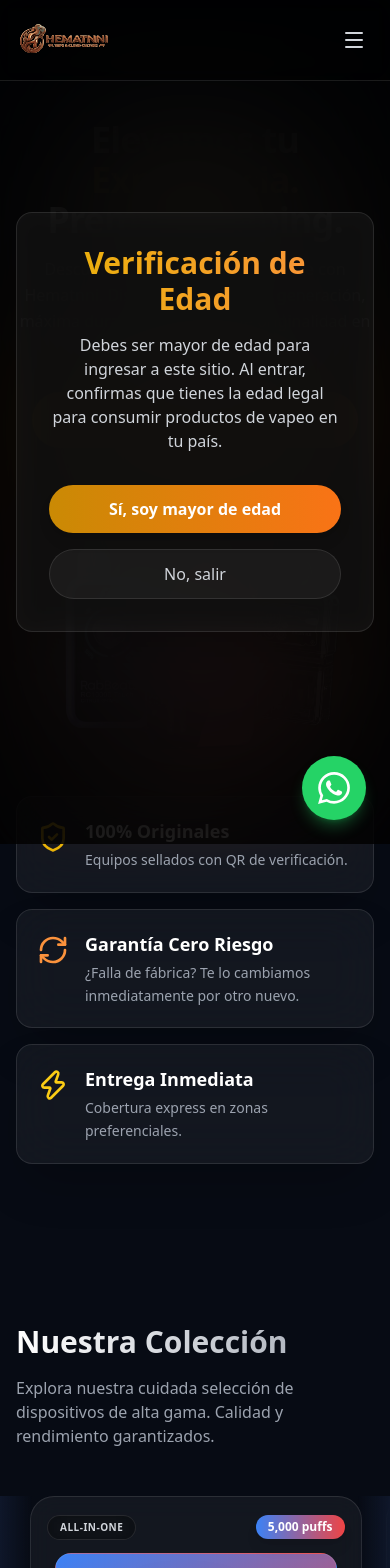
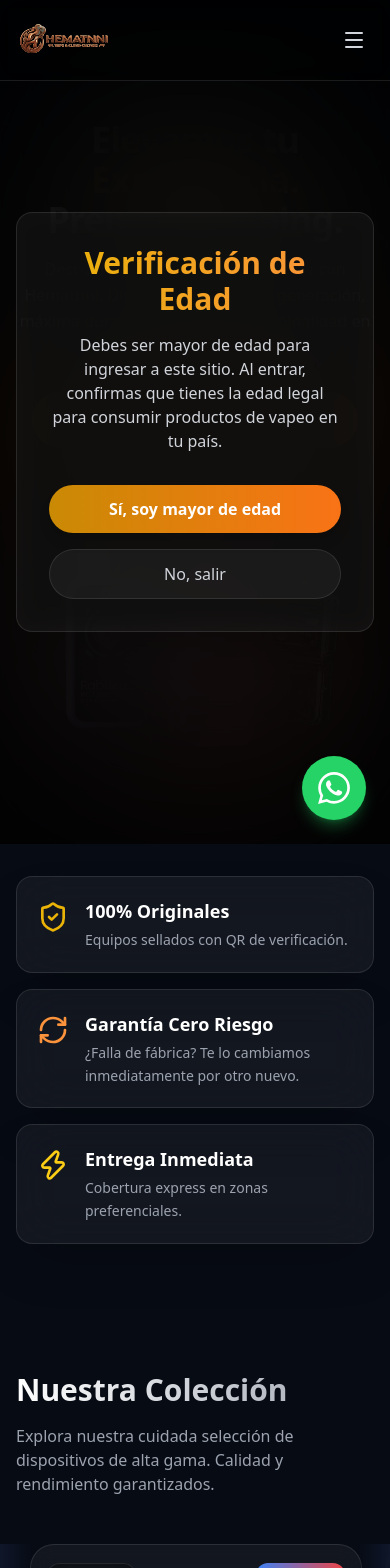
Before and after one commit to hacaizacr/hematnni, a React (Vite) app: page / in a window 390 px wide. Shown: the top 1568 px of the page. Built offline with nearby package versions, Linux system fonts and the light colour scheme.

Commit message:
fix: solucion a superposicion en desktop y stock full

```diff
--- a/src/components/TrustBadges.jsx
+++ b/src/components/TrustBadges.jsx
@@ -21,7 +21,7 @@ const TrustBadges = () => {
   ];
 
   return (
-    <section className="relative -mt-12 md:-mt-24 z-20 max-w-7xl mx-auto px-4 sm:px-6 lg:px-8 mb-16 md:mb-24">
+    <section className="relative z-20 max-w-7xl mx-auto px-4 sm:px-6 lg:px-8 py-8 md:py-16">
       <div className="grid grid-cols-1 md:grid-cols-3 gap-4 md:gap-6">
         {badges.map((badge, index) => (
           <div key={index} className="bg-white/5 backdrop-blur-xl border border-white/10 rounded-2xl p-5 flex items-start gap-4 hover:bg-white/10 transition-colors shadow-2xl">
--- a/src/data/products.json
+++ b/src/data/products.json
@@ -5,7 +5,7 @@
   { "id": "3", "name": "Dummy Vape", "shortDescription": "Sabor intenso y divertido", "description": "Inspirado en 6ix9ine. Destaca por sus sabores explosivos y una consistencia impecable al vapear.", "puffs": "8,000 puffs", "price": 9.00, "type": "All-in-One", "imagePlaceholder": "gradient-rainbow", "image": "/assets/vapes/dummy-vape.webp" },
   { "id": "4", "name": "Tyson", "shortDescription": "Potencia pura", "description": "El campeón de los pesos pesados. Batería robusta y calada intensa para quienes buscan máxima potencia.", "puffs": "8,000 puffs", "price": 9.00, "type": "All-in-One", "imagePlaceholder": "gradient-black-red", "image": "/assets/vapes/tyson.webp" },
   { "id": "5", "name": "Moti Duo", "shortDescription": "Tecnología de bobina doble", "description": "Versatilidad total. Su sistema de bobina doble te permite alternar la intensidad del vapor al instante.", "puffs": "9,000 puffs", "price": 10.00, "type": "All-in-One", "imagePlaceholder": "gradient-violet-dark", "image": "/assets/vapes/moti-duo.webp" },
-  { "id": "6", "name": "RabBeats", "shortDescription": "Innovación al tacto", "description": "Pionero con pantalla táctil. Ajusta modos de potencia y evita caladas secas con tecnología avanzada.", "puffs": "10,000 puffs", "price": 11.00, "type": "All-in-One", "imagePlaceholder": "gradient-yellow-pink", "image": "/assets/vapes/rabbeats.webp", "isAgotado": true },
+  { "id": "6", "name": "RabBeats", "shortDescription": "Innovación al tacto", "description": "Pionero con pantalla táctil. Ajusta modos de potencia y evita caladas secas con tecnología avanzada.", "puffs": "10,000 puffs", "price": 11.00, "type": "All-in-One", "imagePlaceholder": "gradient-yellow-pink", "image": "/assets/vapes/rabbeats.webp" },
   { "id": "7", "name": "Chris Brown", "shortDescription": "Carga rápida y flujo ajustable", "description": "Estilo superior con diseño exclusivo. Flujo de aire ajustable para una sesión premium a tu medida.", "puffs": "15,000 puffs", "price": 12.00, "type": "All-in-One", "imagePlaceholder": "gradient-cyan-black", "image": "/assets/vapes/chris-brown.webp" },
   { "id": "8", "name": "Pyne Pod", "shortDescription": "Máxima sofisticación", "description": "Estética urbana y rendimiento extremo. Activa el modo Boost para nubes más densas y golpe superior.", "puffs": "20,000 puffs", "price": 15.00, "type": "All-in-One", "imagePlaceholder": "gradient-green-yellow", "image": "/assets/vapes/pyne-pod.webp" },
   { "id": "9", "name": "Nimbox", "shortDescription": "Tecnología de vanguardia", "description": "Ecosistema inteligente. Conserva la batería premium y cambia únicamente el cartucho de sabor.", "puffs": "25,000 puffs", "price": 17.00, "type": "Modular (Base)", "imagePlaceholder": "gradient-black-orange", "image": "/assets/vapes/nimbox.webp", "isEquipoDisponible": true, "isEsenciaDisponible": true },
@@ -13,5 +13,5 @@
   { "id": "11", "name": "WeFume", "shortDescription": "Pantalla inteligente", "description": "Diseñado para los usuarios exigentes que buscan una duración extrema con integración de pantalla y máxima calidad.", "puffs": "30,000 puffs", "price": 20.00, "type": "All-in-One", "imagePlaceholder": "gradient-white-green", "image": "/assets/vapes/wefume.webp" },
   { "id": "12", "name": "Solo Bar", "shortDescription": "Durabilidad y flexibilidad", "description": "El titán modular. Máxima durabilidad con la flexibilidad de intercambiar sabores con cada recarga.", "puffs": "35,000 puffs", "price": 19.00, "type": "Modular (Base)", "imagePlaceholder": "gradient-purple-orange", "image": "/assets/vapes/solo-bar.webp" },
   { "id": "13", "name": "Esencia Solo Bar", "shortDescription": "Recarga de sabor", "description": "Recarga oficial de 35K puffs. Explora nuevos perfiles de sabor para tu dispositivo modular.", "puffs": "35,000 puffs", "price": 8.00, "type": "Repuesto", "imagePlaceholder": "gradient-purple-white", "image": "/assets/vapes/esencia-solo-bar.webp" },
-  { "id": "14", "name": "Nevux", "shortDescription": "La cúspide del vapeo", "description": "La bestia del mercado. Doble modo de vapeo (Pulse/Normal) y pantalla premium para control absoluto.", "puffs": "40,000 puffs", "price": 21.00, "type": "All-in-One", "imagePlaceholder": "gradient-black-blue", "image": "/assets/vapes/nevux.webp", "isAgotado": true }
+  { "id": "14", "name": "Nevux", "shortDescription": "La cúspide del vapeo", "description": "La bestia del mercado. Doble modo de vapeo (Pulse/Normal) y pantalla premium para control absoluto.", "puffs": "40,000 puffs", "price": 21.00, "type": "All-in-One", "imagePlaceholder": "gradient-black-blue", "image": "/assets/vapes/nevux.webp" }
 ]
```
Also changed, not shown: public/assets/vapes/death-row-5000.webp (deleted).
